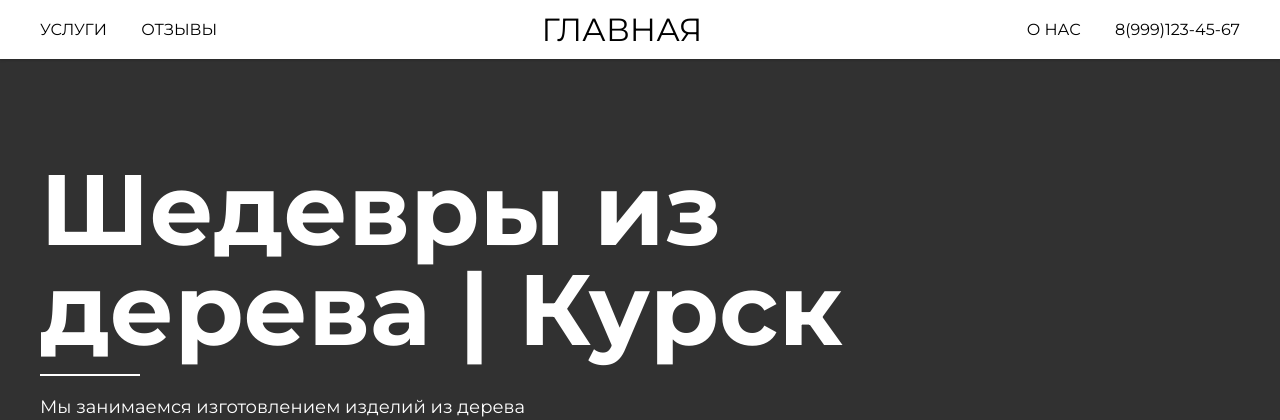
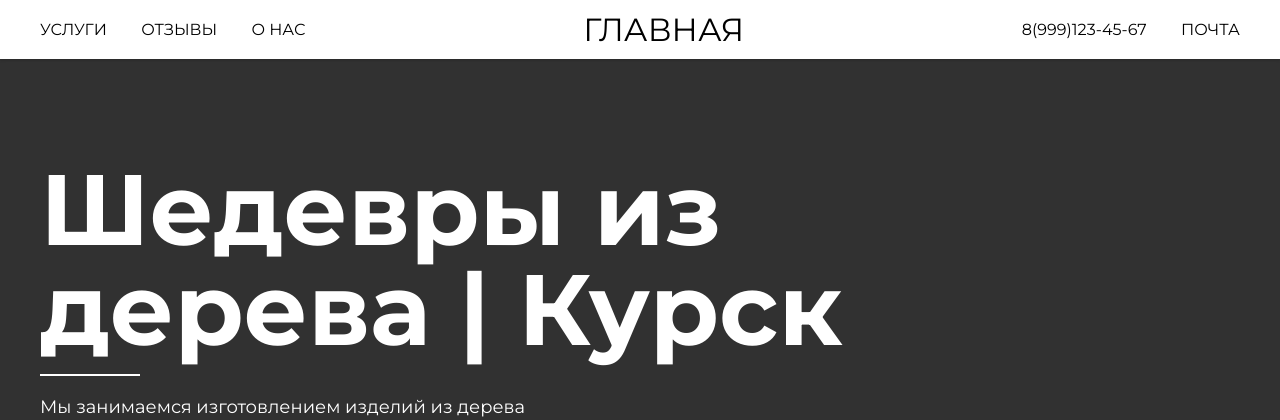
Before and after one commit to PolinaScrbbs/Masterpieces-Made-Of-Wood, a Django app: page / in a window 1280 px wide. Shown: the top 420 px of the page. Run offline with Django 5.2, Linux system fonts and the light colour scheme.

Commit message:
Подвинул навбар

```diff
--- a/templates/base.html
+++ b/templates/base.html
@@ -24,6 +24,7 @@
     <header class="header">
         <div class="container header__container">
             <div class="header__items">
+
                 <div class="header__item">
                     <a class="header__link">Услуги</a>
                     <div class="drop-menu">
@@ -33,16 +34,18 @@
                         <a href="{% url 'services' type='Выжигание_картин' %}" class="drop-item">Выжигание <br> картин</a>
                     </div>
                     <a href="{% url 'reviews' %}" class="header__link">Отзывы</a>
+                    <a href="{% url 'about' %}" class="header__link">О нас</a>
                 </div>
                 <div class="header__item">
                     <a href="{% url 'index' %}" class="header__logo">Главная</a>
                 </div>
+
                 <div class="header__item header__burger">
                     <div class=""><img src="{% static 'icon/burger.svg' %}" alt=""></div>
                 </div>
                 <div class="header__item">
-                    <a href="{% url 'about' %}" class="header__link">О нас</a>
                     <a class="header__link">8(999)123-45-67</a>
+                    <a class="header__link">Почта</a>
                 </div>
             </div>
             <div class="header__body">
```
